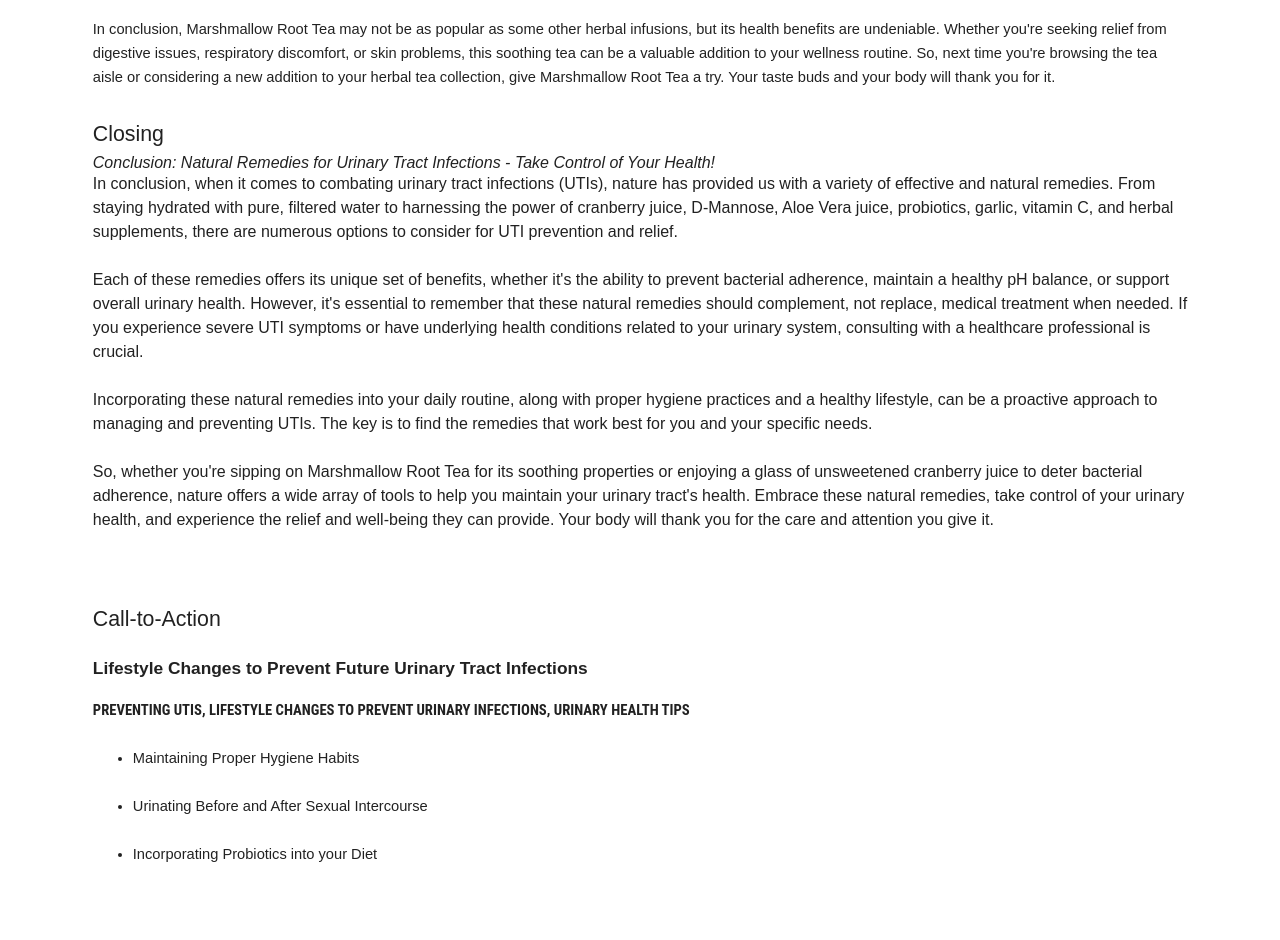
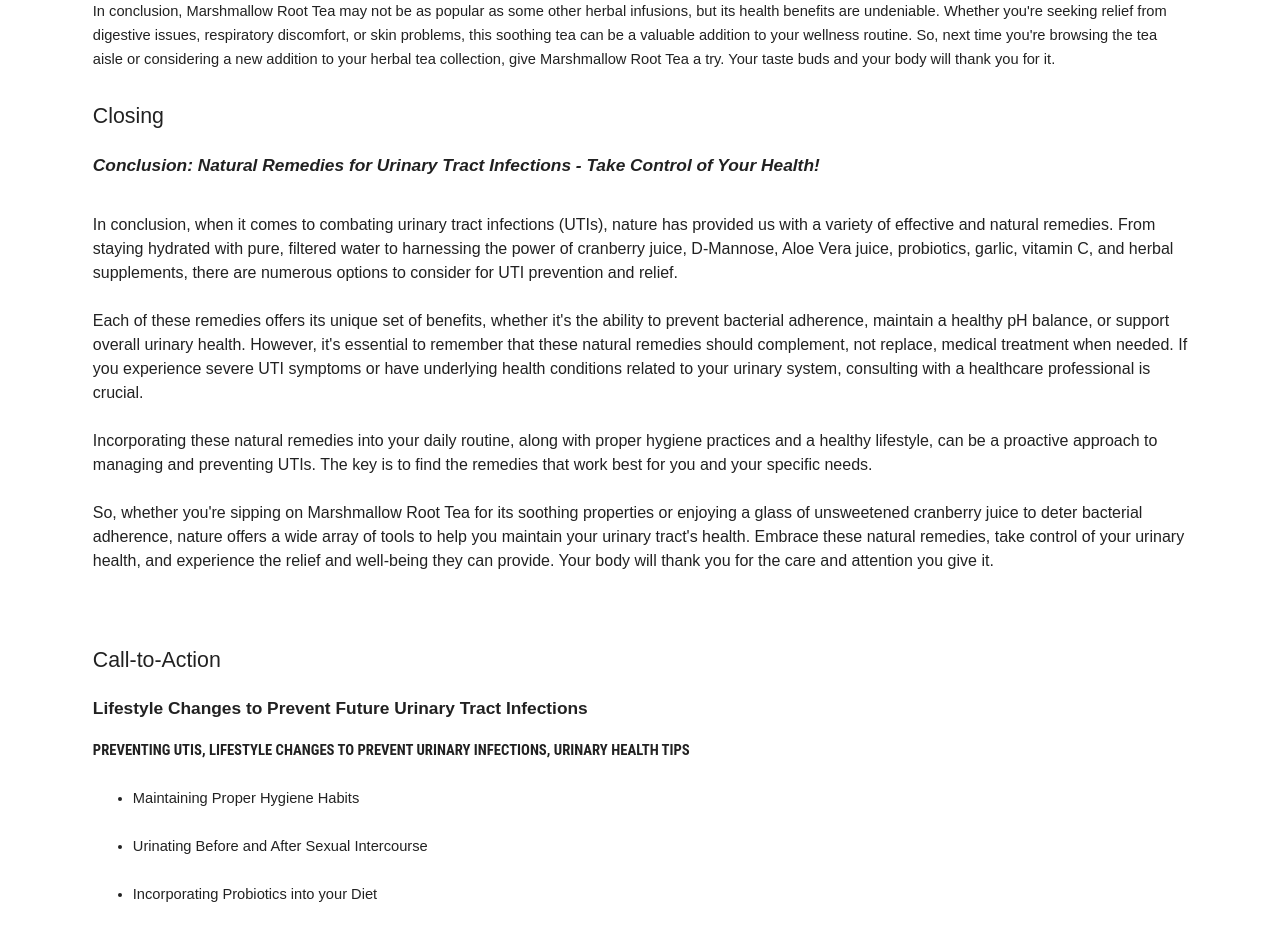
Before and after one commit to myez3k/home_doctor, a plain HTML site: page index.html in a window 1280 px wide. Shown: the part 6371-7311 px from the top of the page. Drawn offline with Linux system fonts and the light colour scheme.

Commit message:
Update index.html

```diff
--- a/index.html
+++ b/index.html
@@ -95,7 +95,7 @@ twitter admin
 <!-- DO NOT EDIT PIXEL CODES Pixel Codes 4-11-2023 ez3k.com -->
 
 <!-- snapchat Pixel Base Code -->
-GTM TAG Trigger-
+
 <!-- End snapchat Pixel Base Code -->
 
 <!-- start Twitter Pixel Base Code -->
@@ -672,7 +672,10 @@ footer {
 <p><em><span style="font-size:11pt;">Wrap up your amazing new blog post with a great closing. Remind your readers of the key takeaway you want them to walk away with and remind them to check back in to this page with any updates if the story is ongoing.&nbsp;</span></em></p>
 		-->
 
-		<em>Conclusion: Natural Remedies for Urinary Tract Infections - Take Control of Your Health!</em>
+		<h3><strong><span style="font-size:13pt;">
+		<em>Conclusion: Natural Remedies for Urinary Tract Infections - Take Control of Your Health!</em></span>
+		</strong></h3><br>
+
 		<p>In conclusion, when it comes to combating urinary tract infections (UTIs), nature has provided us with a variety of effective and natural remedies. From staying hydrated with pure, filtered water to harnessing the power of cranberry juice, D-Mannose, Aloe Vera juice, probiotics, garlic, vitamin C, and herbal supplements, there are numerous options to consider for UTI prevention and relief.</p>
 <p>Each of these remedies offers its unique set of benefits, whether it&apos;s the ability to prevent bacterial adherence, maintain a healthy pH balance, or support overall urinary health. However, it&apos;s essential to remember that these natural remedies should complement, not replace, medical treatment when needed. If you experience severe UTI symptoms or have underlying health conditions related to your urinary system, consulting with a healthcare professional is crucial.</p>
 <p>Incorporating these natural remedies into your daily routine, along with proper hygiene practices and a healthy lifestyle, can be a proactive approach to managing and preventing UTIs. The key is to find the remedies that work best for you and your specific needs.</p>
```
